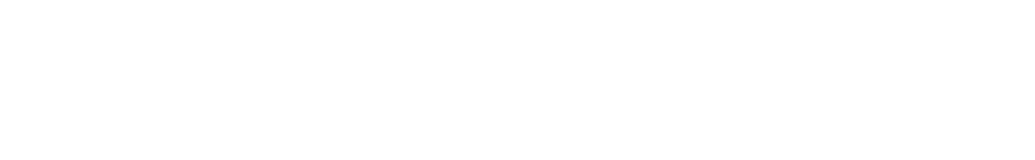
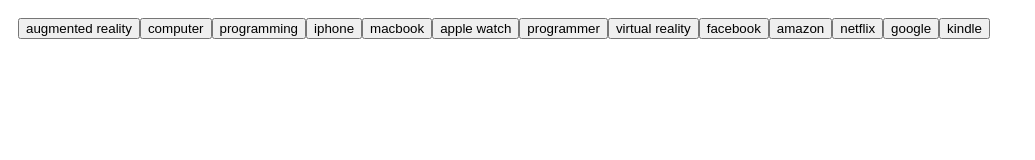
Before and after one commit to bendory1995/Giphy-World, a plain HTML site: page index.html in a window 1280 px wide. Shown: the whole page, without its empty margins (0-1035 px from the left). Drawn offline with nearby package versions, Linux system fonts and the light colour scheme.

Commit message:
Added tech-related buttons on the page

```diff
--- a/assets/css/style.css
+++ b/assets/css/style.css
@@ -0,0 +1,3 @@
+#buttons{
+    padding: 10px;
+}
--- a/assets/javascript/app.js
+++ b/assets/javascript/app.js
@@ -0,0 +1,15 @@
+$(document).ready(function(){
+    var topics = ["augmented reality", "computer", "programming", "iphone", "macbook", "apple watch", "programmer", "virtual reality", "facebook", "amazon", "netflix", "google", "kindle"];
+
+    console.log(topics);
+    for (var i = 0; i < topics.length; i++){
+        var topicBtn = $("<button>");
+        topicBtn.addClass("topic");
+        topicBtn.attr("data-topic", topics[i]);
+        topicBtn.text(topics[i]);
+        $("#buttons").append(topicBtn);
+
+        console.log(topicBtn);
+    }
+
+})
--- a/index.html
+++ b/index.html
@@ -4,11 +4,13 @@
 <head>
 <meta charset = "UTF-8">
 <link rel="stylesheet" href="assets/css/style.css">
-<title> GIPHY WORLD!</title>
+<title> TECH WORLD!</title>
 
 </head>
 
 <body>
+    <div id = "buttons"></div>
+    <script type="text/javascript" src="https://cdnjs.cloudflare.com/ajax/libs/jquery/3.2.1/jquery.min.js"></script>
     <script type = "text/javascript" src = "assets/javascript/app.js"></script>
 </body>
 </html>
```
